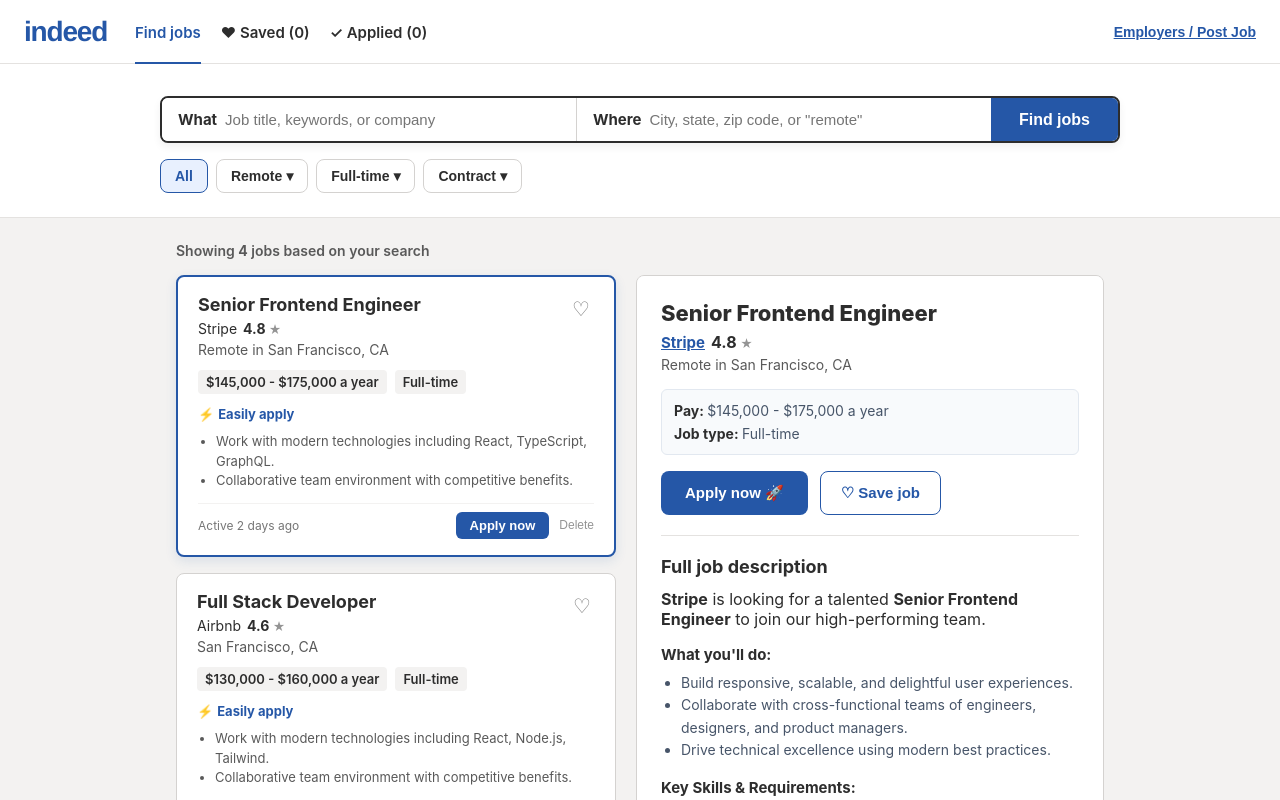
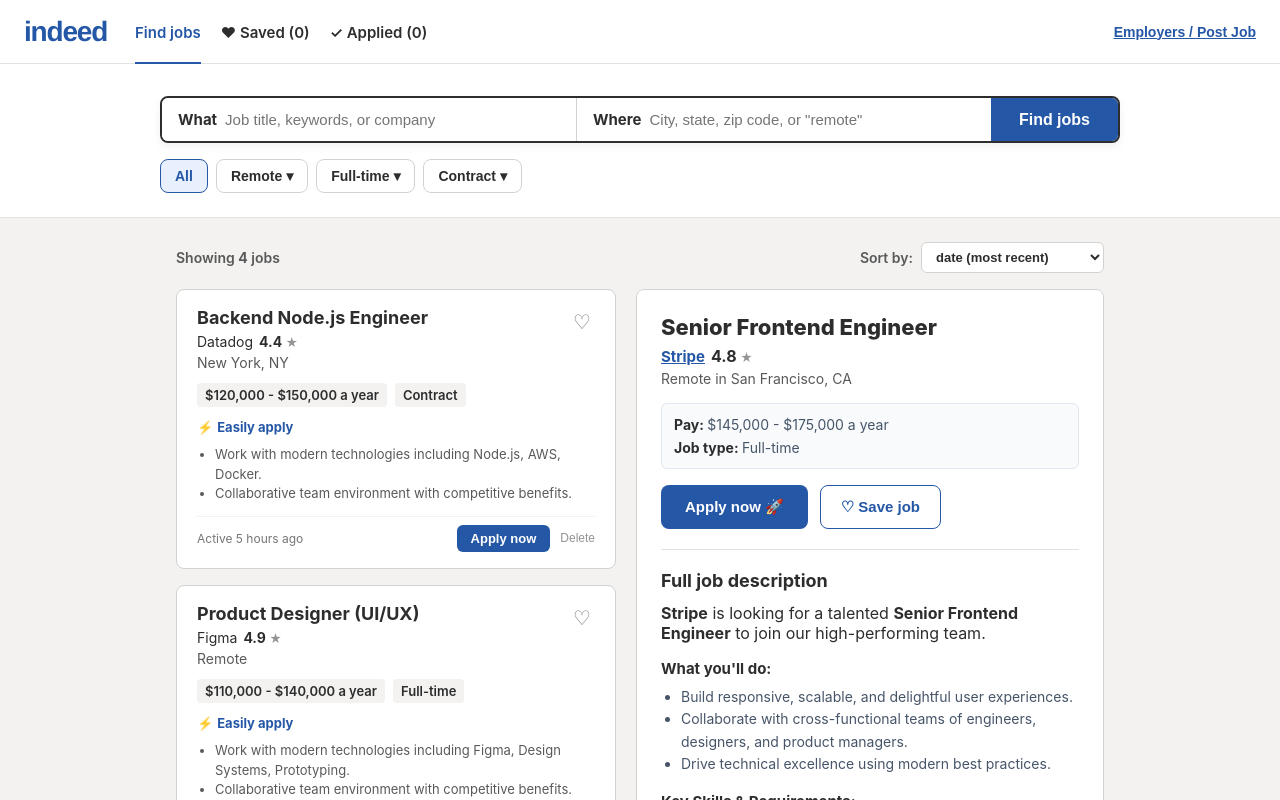
Before and after one commit to Hamdan-a11y/Hire-Flow, a React (Vite) app: page / in a window 1280 px wide. Shown: the top 800 px of the page. Built offline with nearby package versions, Linux system fonts and the light colour scheme.

Commit message:
feat: implement core job board application with search, filtering, and local storage persistence

```diff
--- a/src/App.jsx
+++ b/src/App.jsx
@@ -51,11 +51,18 @@
   },
 ];
 
+// Helper to extract numbers from salary strings
+const getSalaryNumber = (salaryStr = "") => {
+  const numbers = salaryStr.replace(/[^0-9]/g, "");
+  return numbers ? parseInt(numbers, 10) : 0;
+};
+
 export default function App() {
   const [searchTerm, setSearchTerm] = useState("");
   const [locationTerm, setLocationTerm] = useState("");
   const [showForm, setShowForm] = useState(false);
   const [selectedType, setSelectedType] = useState("All");
+  const [sortBy, setSortBy] = useState("recent"); // "recent" | "salary" | "rating"
 
   // 1. Jobs state with localStorage persistence
   const [jobs, setJobs] = useState(() => {
@@ -75,7 +82,7 @@
     return saved ? JSON.parse(saved) : [];
   });
 
-  // 4. Modal state (holds job object to apply to, or null if closed)
+  // 4. Modal state
   const [applyingJob, setApplyingJob] = useState(null);
 
   const [selectedJobId, setSelectedJobId] = useState(1);
@@ -110,7 +117,7 @@
     }
   };
 
-  // Filter jobs by Tab, Search, Location, and Type
+  // Step 1: Filter jobs by Tab, Search, Location, and Type
   const filteredJobs = jobs.filter((job) => {
     if (activeTab === "saved" && !savedJobIds.includes(job.id)) {
       return false;
@@ -135,8 +142,20 @@
     return matchesSearch && matchesLocation && matchesType;
   });
 
+  // Step 2: Sort the filtered jobs immutably
+  const sortedJobs = [...filteredJobs].sort((a, b) => {
+    if (sortBy === "salary") {
+      return getSalaryNumber(b.salary) - getSalaryNumber(a.salary); // Highest salary first
+    }
+    if (sortBy === "rating") {
+      return parseFloat(b.rating || 0) - parseFloat(a.rating || 0); // Highest rated first
+    }
+    // Default "recent": highest ID first
+    return b.id - a.id;
+  });
+
   const selectedJob =
-    jobs.find((job) => job.id === selectedJobId) || filteredJobs[0] || null;
+    jobs.find((job) => job.id === selectedJobId) || sortedJobs[0] || null;
 
   const handleAddJob = (newJob) => {
     setJobs([newJob, ...jobs]);
@@ -263,31 +282,61 @@
           </div>
         )}
 
-        <div className="feed-header">
+        {/* Header with Results Count & Sort Dropdown */}
+        <div style={{ display: "flex", justifyContent: "space-between", alignItems: "center", marginBottom: "16px" }}>
+          <div className="feed-header" style={{ margin: 0 }}>
             <span>
               {activeTab === "saved" && (
                 <>
-                <strong>Saved Jobs</strong> ({filteredJobs.length})
+                  <strong>Saved Jobs</strong> ({sortedJobs.length})
                 </>
               )}
               {activeTab === "applied" && (
                 <>
-                <strong>Applied Jobs</strong> ({filteredJobs.length})
+                  <strong>Applied Jobs</strong> ({sortedJobs.length})
                 </>
               )}
               {activeTab === "find" && (
                 <>
-                Showing <strong>{filteredJobs.length}</strong> jobs based on your search
+                  Showing <strong>{sortedJobs.length}</strong> jobs
                 </>
               )}
             </span>
+          </div>
+
+          {/* Sort By Dropdown */}
+          <div style={{ display: "flex", alignItems: "center", gap: "8px", fontSize: "14px", color: "#595959" }}>
+            <label htmlFor="sort-select" style={{ fontWeight: "600" }}>
+              Sort by:
+            </label>
+            <select
+              id="sort-select"
+              value={sortBy}
+              onChange={(e) => setSortBy(e.target.value)}
+              style={{
+                padding: "6px 10px",
+                border: "1px solid #d4d2d0",
+                borderRadius: "6px",
+                fontSize: "13px",
+                fontWeight: "600",
+                color: "#2d2d2d",
+                backgroundColor: "#ffffff",
+                cursor: "pointer",
+                outline: "none",
+              }}
+            >
+              <option value="recent">date (most recent)</option>
+              <option value="salary">salary (highest first)</option>
+              <option value="rating">rating (top companies)</option>
+            </select>
+          </div>
         </div>
 
         {/* 2-Column Split View */}
         <div className="indeed-split-layout">
           {/* Left Column: Job Cards List */}
           <section className="job-list">
-            {filteredJobs.length === 0 ? (
+            {sortedJobs.length === 0 ? (
               <div
                 style={{
                   backgroundColor: "#ffffff",
@@ -313,7 +362,7 @@
                 </p>
               </div>
             ) : (
-              filteredJobs.map((job) => (
+              sortedJobs.map((job) => (
                 <JobCard
                   key={job.id}
                   {...job}
@@ -330,7 +379,7 @@
           </section>
 
           {/* Right Column: Sticky Job Details Pane */}
-          {filteredJobs.length > 0 && selectedJob && (
+          {sortedJobs.length > 0 && selectedJob && (
             <aside>
               <JobDetails
                 job={selectedJob}
```
Lines whose indentation alone changed are shown as unchanged.
